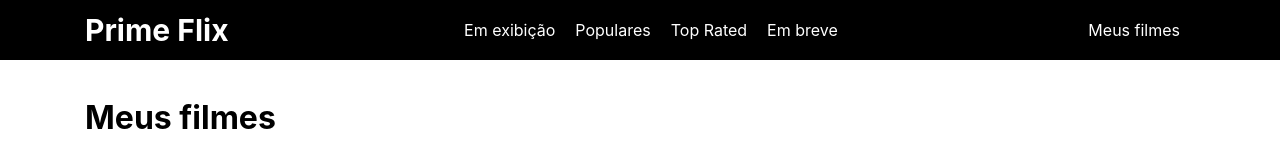
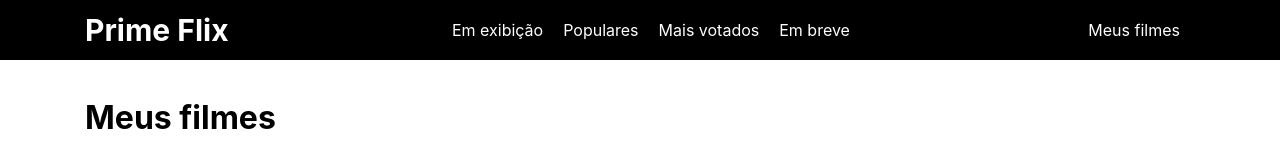
Before and after one commit to jadsonsantos/prime-flix, a React (Create React App) app: page /favorites in a window 1280 px wide. Shown: the top 150 px of the page. Built offline with nearby package versions, Linux system fonts and the light colour scheme; no server answers.

Commit message:
chore: change menu item title

```diff
--- a/src/data/menu.js
+++ b/src/data/menu.js
@@ -8,7 +8,7 @@ const menu = [
     link: 'popular',
   },
   {
-    name: 'Top Rated',
+    name: 'Mais votados',
     link: 'top',
   },
   {
--- a/src/routes.jsx
+++ b/src/routes.jsx
@@ -23,7 +23,7 @@ const RoutesApp = () => (
         />
         <Route
           path="/top"
-          element={<MoviesContainer title="Top Rated" filter="top_rated" />}
+          element={<MoviesContainer title="Mais votados" filter="top_rated" />}
         />
         <Route
           path="/em-breve"
```
